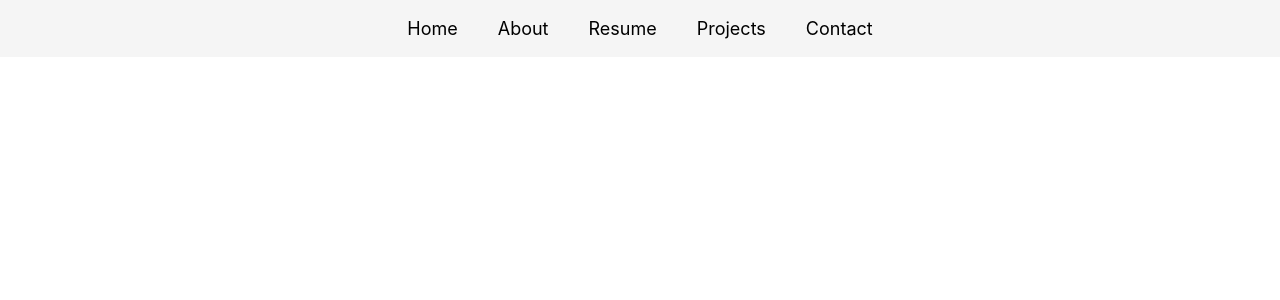
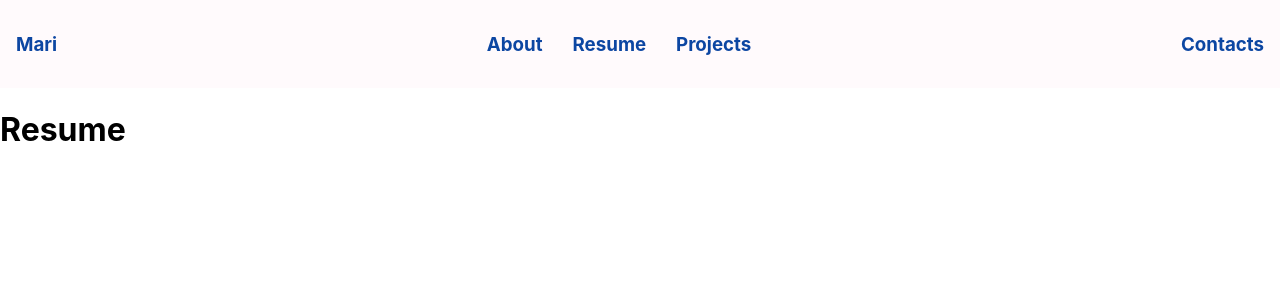
Before and after one commit to marisgit-dev/mari.github.io, a React (Create React App) app: page /resume in a window 1280 px wide. Shown: the top 300 px of the page. Built offline with nearby package versions, Linux system fonts and the light colour scheme.

Commit message:
Added routing to the site

```diff
--- a/package.json
+++ b/package.json
@@ -12,7 +12,9 @@
     "ajv-keywords": "^5.1.0",
     "react": "^19.2.0",
     "react-dom": "^19.2.0",
+    "react-router-dom": "^7.9.6",
     "react-scripts": "5.0.1",
+    "styled-components": "^6.1.19",
     "web-vitals": "^2.1.4"
   },
   "scripts": {
--- a/src/App.js
+++ b/src/App.js
@@ -1,11 +1,30 @@
 import './App.css';
+import {
+  BrowserRouter as Router,
+  Routes,
+  Route,
+} from "react-router-dom";
+import Home from "./pages/Home";
+import About from './pages/About';
+import Resume from './pages/Resume';
+import Projects from './pages/Projects';
+import Contacts from './pages/Contacts';
 
 import NavBar from './components/NavBar';
 
 function App() {
   return (
     <div className="App">
-      <NavBar/>
+      <Router>
+        <NavBar />
+        <Routes>
+          <Route path="/" element={<Home />} />
+          <Route path="/about" element={<About />} />
+          <Route path="/resume" element={<Resume />} />
+          <Route path="/projects" element={<Projects />} />
+          <Route path="/contacts" element={<Contacts />} />
+        </Routes>
+      </Router>
     </div>
   );
 }
--- a/src/components/NavBar.js
+++ b/src/components/NavBar.js
@@ -1,9 +1,38 @@
 import "../css/NavBar.css";
+import { Link } from "react-router-dom";
 
 export default function NavBar() {
+    return (
+            <nav className="navbar">
+                <div className="home">
+                    <h3>
+                        <Link to="/">Mari</Link>
+                    </h3>
+                </div>
+                <div className="links">
+                    <h3>
+                        <Link to="/about">About</Link>
+                    </h3>
+                    <h3>
+                        <Link to="/resume">Resume</Link>
+                    </h3>
+                    <h3>
+                        <Link to="/projects">Projects</Link>
+                    </h3>
+                </div>
+                <div className="contacts">
+                    <h3>
+                        <Link to="/contacts">Contacts</Link>
+                    </h3>
+                </div>
+            </nav>
+    )
+}
+
+/*export default function NavBar() {
    return (
         <nav className="navbar">
-            <div>
+            <div className="home">
                 <a href="#home">Home</a>
             </div>
             <div className="links">
@@ -11,9 +40,9 @@ export default function NavBar() {
                 <a href="#resume">Resume</a>
                 <a href="#projects">Projects</a>
             </div>
-            <div>
+            <div className="contact">
                 <a href="#contact">Contact</a>
             </div>
         </nav>
     );
-}
+}*/
--- a/src/css/NavBar.css
+++ b/src/css/NavBar.css
@@ -1,19 +1,21 @@
 .navbar {
     display: flex;
-    flex-flow: row;
-    justify-content: center;
-    background-color: whitesmoke;
+    justify-content: space-between;
+    align-items: center;
+    background-color: #FFFAFC;
+    padding: 14px 16px;
 }
 
 .navbar a {
-    display: block;
-    padding: 18px 20px;
+    color: #0C46A2;
     text-decoration: none;
-    text-align: center;
-    font-size: 18px;
-    color: black;
 }
 
 .links {
     display: flex;
+    gap: 30px;
 }
+
+.navbar a:hover {
+    color: #42E8F9;
+}
--- a/src/pages/About.js
+++ b/src/pages/About.js
@@ -0,0 +1,3 @@
+export default function About() {
+      return <h1>About Me</h1>;
+}
--- a/src/pages/Contacts.js
+++ b/src/pages/Contacts.js
@@ -0,0 +1,3 @@
+export default function Contacts() {
+      return <h1>Leave a message</h1>;
+}
--- a/src/pages/Home.js
+++ b/src/pages/Home.js
@@ -0,0 +1,3 @@
+export default function Home() {
+      return <h1>Hi!</h1>;
+}
--- a/src/pages/Projects.js
+++ b/src/pages/Projects.js
@@ -0,0 +1,3 @@
+export default function Projects() {
+      return <h1>Things I made!</h1>;
+}
--- a/src/pages/Resume.js
+++ b/src/pages/Resume.js
@@ -0,0 +1,3 @@
+export default function Resume() {
+      return <h1>Resume</h1>;
+}
```
Also changed, not shown: 1 other file (tests, documents, lock files or other folders).
